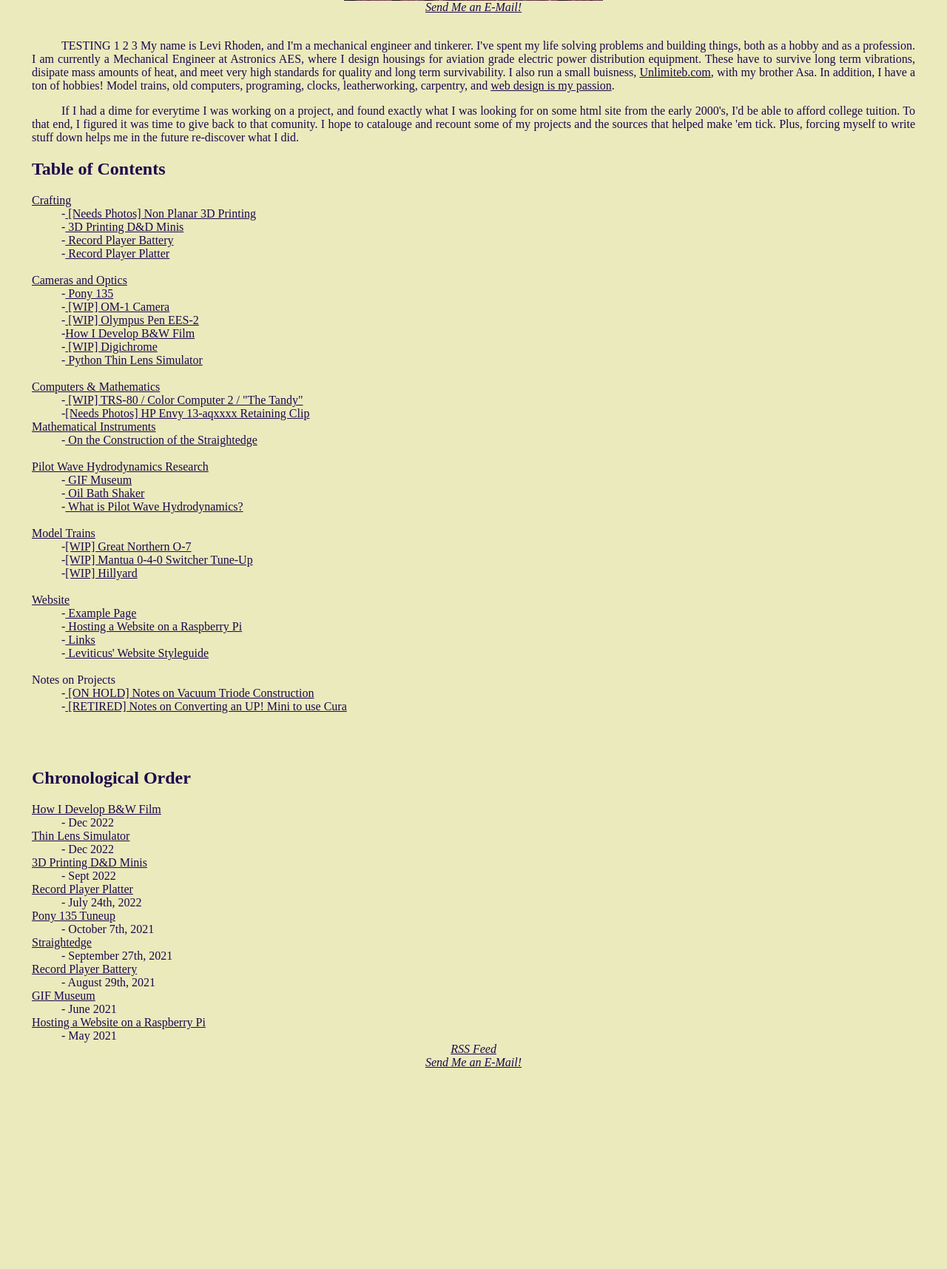
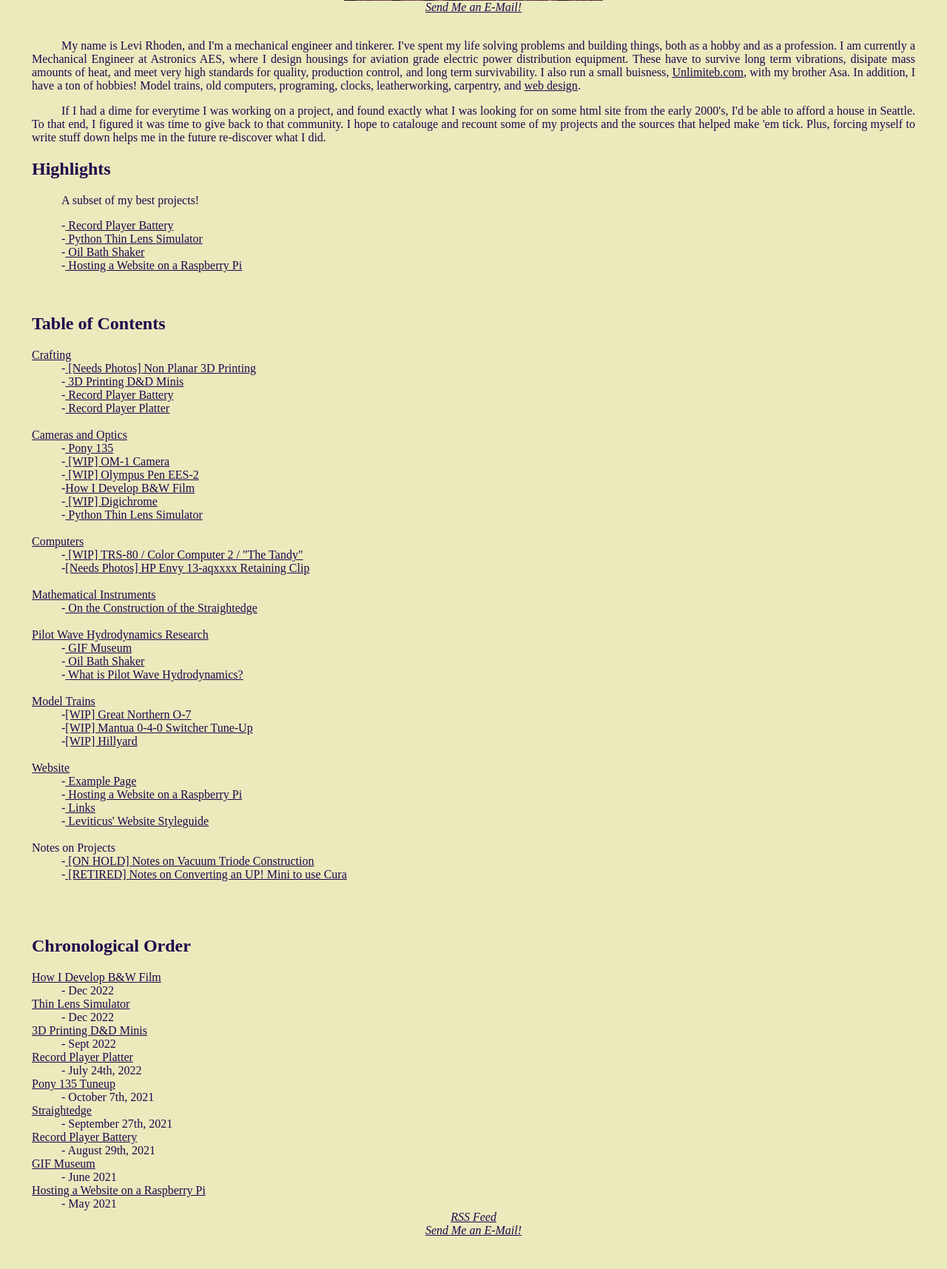
Before and after one commit to Leviticoos/leviticusrhoden, a PHP site: page / in a window 1280 px wide. Shown: the part 459-2174 px from the top of the page at 74% size. Before the commit the page ends 1902 px from the top, so only its background shows below. Run offline with PHP 8.4, Linux system fonts and the light colour scheme.

Commit message:
Added highlight to homepage

```diff
--- a/index.php
+++ b/index.php
@@ -19,10 +19,25 @@ Leviticus' Website
 
 <br>
 <p>
-    TESTING 1 2 3 My name is Levi Rhoden, and I'm a mechanical engineer and tinkerer. I've spent my life solving problems and building things, both as a hobby and as a profession. I am currently a Mechanical Engineer at Astronics AES, where I design housings for aviation grade electric power distribution equipment. These have to survive long term vibrations, disipate mass amounts of heat, and meet very high standards for quality and long term survivability. I also run a small buisness, <a href="unlimiteb.com">Unlimiteb.com</a>, with my brother Asa. In addition, I have a ton of hobbies! Model trains, old computers, programing, clocks, leatherworking, carpentry, and <a href="https://knowyourmeme.com/memes/graphic-design-is-my-passion">web design is my passion</a>.
+    My name is Levi Rhoden, and I'm a mechanical engineer and tinkerer. I've spent my life solving problems and building things, both as a hobby and as a profession. I am currently a Mechanical Engineer at Astronics AES, where I design housings for aviation grade electric power distribution equipment. These have to survive long term vibrations, disipate mass amounts of heat, and meet very high standards for quality, production control, and long term survivability. I also run a small buisness, <a href="unlimiteb.com">Unlimiteb.com</a>, with my brother Asa. In addition, I have a ton of hobbies! Model trains, old computers, programing, clocks, leatherworking, carpentry, and <a href="https://knowyourmeme.com/memes/graphic-design-is-my-passion">web design</a>.
 </p><p>
-    If I had a dime for everytime I was working on a project, and found exactly what I was looking for on some html site from the early 2000's, I'd be able to afford college tuition. To that end, I figured it was time to give back to that comunity. I hope to catalouge and recount some of my projects and the sources that helped make 'em tick. Plus, forcing myself to write stuff down helps me in the future re-discover what I did.
+    If I had a dime for everytime I was working on a project, and found exactly what I was looking for on some html site from the early 2000's, I'd be able to afford a house in Seattle. To that end, I figured it was time to give back to that community. I hope to catalouge and recount some of my projects and the sources that helped make 'em tick. Plus, forcing myself to write stuff down helps me in the future re-discover what I did.
 </p>
+
+<h2>
+        Highlights
+</h2>
+
+<p>
+        A subset of my best projects!
+</p>
+<dd>-<a href="crafting/recordplayer.php"> Record Player Battery</a></dd>
+<dd>-<a href="cameras/thinlenssim.php"> Python Thin Lens Simulator</a></dd>
+<dd>-<a href="pwhresearch/shaker.php"> Oil Bath Shaker</a></dd>
+<dd>-<a href="website/hostingpi.php"> Hosting a Website on a Raspberry Pi</a></dd>
+
+
+    <br><br>
 
 <h2>
     Table of Contents
@@ -46,9 +61,11 @@ Leviticus' Website
 
     <br>
 
-<dt><a href="computers/computers.php">Computers & Mathematics</a></dt>
+<dt><a href="computers/computers.php">Computers</a></dt>
     <dd>-<a href="computers/coco2.php"> [WIP] TRS-80 / Color Computer 2 / "The Tandy"</a></dd>
     <dd>-<a href="computers/hpEnvyFix.php">[Needs Photos] HP Envy 13-aqxxxx Retaining Clip</a></dd>
+
+    <br>
 
 <dt><a href="mathinst/mathinst.php">Mathematical Instruments</a></dt>
     <dd>-<a href="mathinst/straightedge.php"> On the Construction of the Straightedge</a></dd>
```
